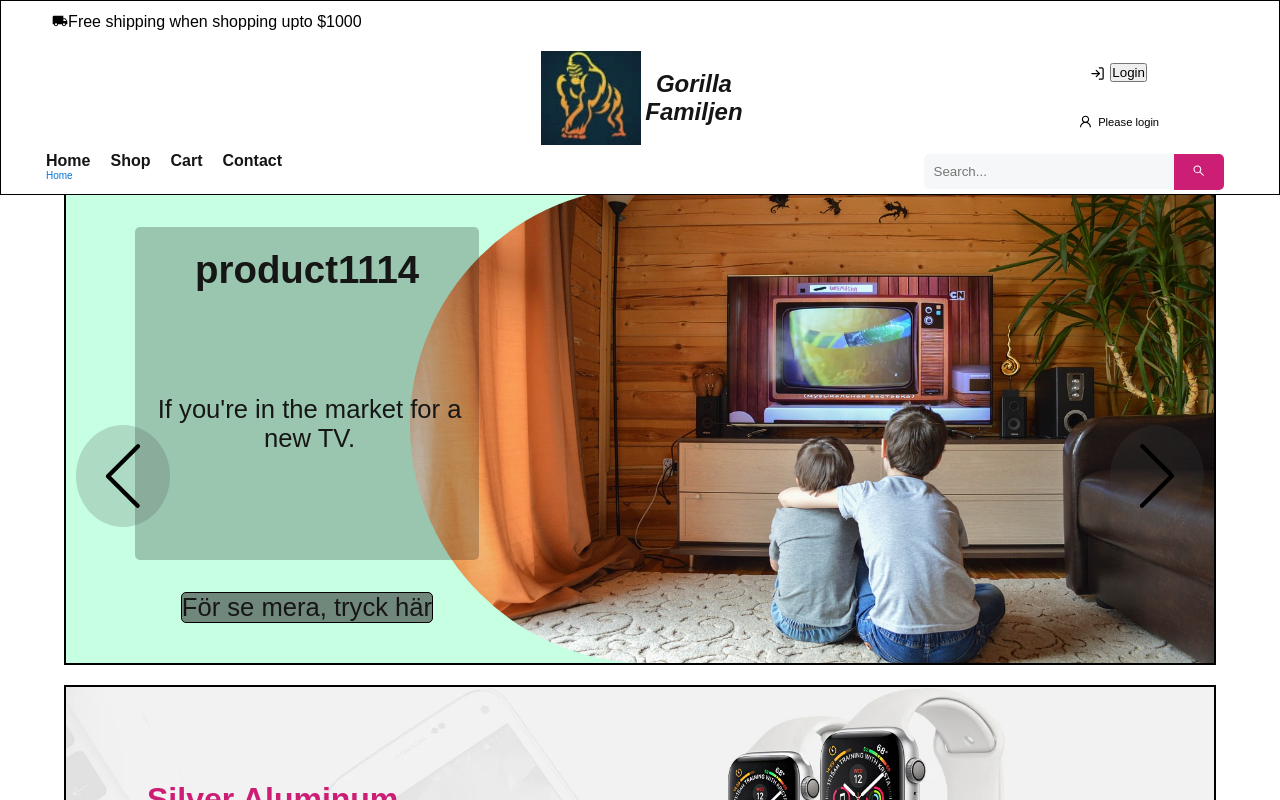
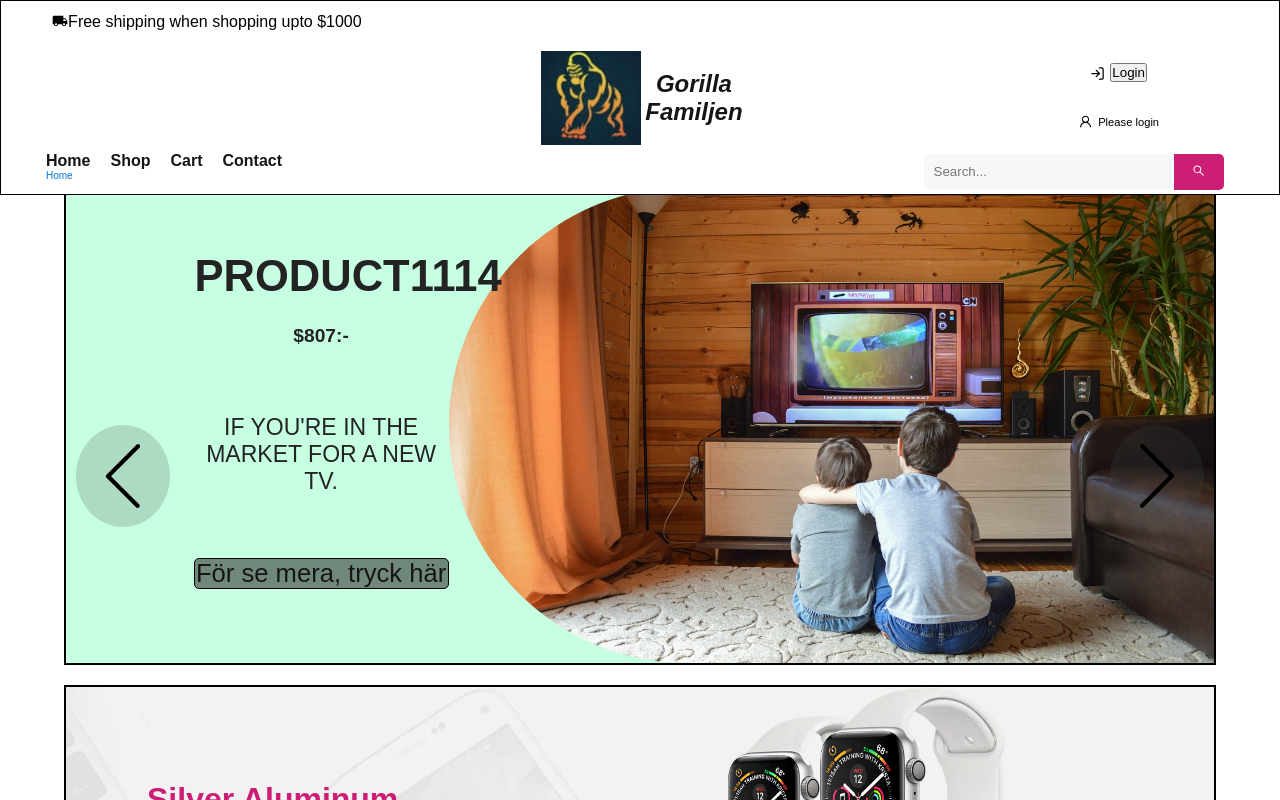
Before and after one commit to Delzarkafashi/react-shop, a React (Create React App) app in the folder eshop/: page / in a window 1280 px wide. Shown: the top 800 px of the page. Built offline with nearby package versions, Linux system fonts and the light colour scheme.

Commit message:
grid till imageslider

```diff
--- a/eshop/src/comp/components/ImageSlider.css
+++ b/eshop/src/comp/components/ImageSlider.css
@@ -3,6 +3,74 @@
         margin: 0;
         padding: 0;
     }
+    .slide {
+        display: grid;
+        grid-template-columns: repeat(9, 1fr);
+        grid-template-rows: repeat(8, 1fr);
+        grid-column-gap: 0px;
+        grid-row-gap: 0px;
+        position: absolute;
+        width: 100%; /* Fyller hela bredden av slidern */
+        height: 100%; /* Fyller hela höjden av slidern */
+        opacity: 0;
+        transition: opacity 1s ease;
+        align-items: center;
+        justify-content: center;
+        background-color: #c6ffe1;
+        }
+
+        .image { grid-area: 1 / 4 / 9 / 10;
+            height: 100%; /* Behåller aspektförhållande */
+            object-fit: cover;
+             /* Rundade hörn på bilden */
+            border-top-left-radius: 350px;
+            border-bottom-left-radius: 350px;
+        }
+        .slide-text { grid-area: 7 / 2 / 8 / 4;
+            border: 1px solid #000; /* svart ram */
+            z-index: 10;
+            width: auto;
+            color: #161616;
+            background-color: rgba(56, 55, 55, 0.6);
+            border-radius: 5px;
+            text-align: center;
+            font-size: 2vw;
+            height: auto;
+            cursor: pointer;
+            }
+        .product-info-text { grid-area: 2 / 2 / 7 / 4;
+            color: #16161600;
+            background-color: rgba(0, 0, 0, 0.223);
+            border-radius: 5px;
+            text-align: center; /* Texten justeras till vänster */
+            font-size: 3vw; /* Responsiv fontstorlek */
+            cursor: pointer;
+            overflow: hidden; /* Dölj överskjutande text */}
+        .SlideName { grid-area: 2 / 2 / 3 / 4;
+        border: 1px solid #00000000; /* svart ram */
+        width: auto;
+        color: #161616;
+        background-color: rgba(56, 55, 55, 0);
+        border-radius: 5px;
+        font-size: 2vw;
+        height: auto;
+        }
+        .SlidePrice { grid-area: 3 / 2 / 4 / 4;
+            text-align: center;
+            font-size: 1.5vw;}
+        .SlideInfo { grid-area: 4 / 2 / 7 / 4;
+            border: 1px solid #00000000; /* svart ram */
+            width: auto;
+            color: #161616;
+            background-color: rgba(0, 0, 0, 0);
+            border-radius: 5px;
+            text-align: center;
+            font-size: 1.5vw;
+            height: auto;
+        }
+        .div7 { grid-area: 4 / 1 / 6 / 2; }
+        .div8 { grid-area: 4 / 9 / 6 / 10; }
+
 
     .container-slider {
         position: relative;
@@ -50,138 +118,25 @@
     }
 
 
-    .slide {
-        position: absolute;
-        width: 100%; /* Fyller hela bredden av slidern */
-        height: 100%; /* Fyller hela höjden av slidern */
-        opacity: 0;
-        transition: opacity 1s ease;
-        display: flex;
-        align-items: center;
-        justify-content: center;
-        background-color: #c6ffe1;
-    }
+
 
     .slide.active {
         opacity: 1;
     }
 
-    .image {
-        width: calc(90% - 20%);  /* Responsiv bredd */
-        height: 100%; /* Behåller aspektförhållande */
-        object-fit: cover;
-         /* Rundade hörn på bilden */
-        border-top-left-radius: 350px;
-        border-bottom-left-radius: 350px;
-        margin-left: 30%; /* Lägger till 30% padding på vänster sida */
-        margin-right: 0%;
+    .SlideName h1{
+        text-transform: uppercase;
+        color: #232323;
+        font-size: 1.7em;
+    }
+    .SlidePrice h2{
+        text-transform: uppercase;
+        color: #232323;
+        font-size: 1em;
     }
 
-
-
-    .product-info-text {
-        position: absolute;
-        height: 70%;
-        top: 40px; /* 20px från botten */
-        left: 6%; /* Flyttar texten till vänsterkanten */
-        bottom: 20%;
-        width: 30%; /* Texten fyller 30% av föräldraelementets bredd */
-        padding: 20px 5px 20px 5px; /* 20px padding från toppen och botten, 5px från vänster och höger */
-        color: #16161600;
-        background-color: rgba(0, 0, 0, 0.223);
-        border-radius: 5px;
-        text-align: center; /* Texten justeras till vänster */
-        font-size: 3vw; /* Responsiv fontstorlek */
-        cursor: pointer;
-        overflow: hidden; /* Dölj överskjutande text */
+    .SlideInfo p {
+        text-transform: uppercase;
+        color: #232323;
+        font-size: 1.2em;
     }
-    .SlideName {
-        border: 1px solid #00000000; /* svart ram */
-        width: auto;
-        color: #161616;
-        background-color: rgba(56, 55, 55, 0);
-        border-radius: 5px;
-        font-size: 2vw;
-        height: auto;
-    }
-    .SlideName h1 {
-        margin: 0; /* ta bort marginal för h1 */
-
-    }
-    .slide-text
-    {
-        border: 1px solid #000; /* svart ram */
-        z-index: 10;
-        position: absolute;
-        left: 10%;
-        width: auto;
-        color: #161616;
-        background-color: rgba(56, 55, 55, 0.6);
-        border-radius: 5px;
-        text-align: center;
-        font-size: 2vw;
-        height: auto;
-        cursor: pointer;
-        bottom: 40px;
-    }
-    .SlideInfo {
-        border: 1px solid #00000000; /* svart ram */
-        z-index: 1003;
-        position: absolute;
-        width: auto;
-        color: #161616;
-        background-color: rgba(0, 0, 0, 0);
-        border-radius: 5px;
-        text-align: center;
-        font-size: 2vw;
-        height: auto;
-        bottom: 40px;
-        top: 50%;
-    }
-
-
-
-
-    /* Media queries för mindre skärmar */
-    @media screen and (max-width: 1000px) {
-        .slider {
-            height: 40vh;
-        }
-
-        .image {
-            max-width: 90%;
-        }
-        .product-info-text {
-            font-size: 3vw;
-            bottom: 20%;
-        }
-        .left-arrow, .right-arrow {
-            height: 8vw; /* mindre höjd för mindre skärmar */
-            font-size: 4vw; /* mindre fontstorlek för mindre skärmar */
-        }
-    }
-
-    @media screen and (max-width: 580px) {
-        .left-arrow, .right-arrow {
-            height: 10vw; /* ännu mindre höjd för mycket små skärmar */
-            font-size: 10vw; /* ännu mindre fontstorlek för mycket små skärmar */
-        }
-    }
-
-    /* @media screen and (max-width: 580px) {
-        .slider {
-            height: 30vh;
-        }
-
-        .image {
-            max-width: 100%;
-        }
-
-        .slide-text{
-            font-size: 2vw;
-        }
-        .product-info-text {
-            font-size: 2vw;
-            bottom: 20%;
-        }
-    } */
--- a/eshop/src/comp/components/ImageSlider.js
+++ b/eshop/src/comp/components/ImageSlider.js
@@ -56,18 +56,19 @@ const ImageSlider = ({ Filter, allcateFilter }) => {
                                     {slide.text}
                                 </div>
                                 <div className="product-info-text">
-                                    <div className="SlideName">
+
+                                </div>
+                                <div className="SlideName">
                                     <h1>{slide.Name} </h1>
                                     </div>
 
-                                    {/* <div className="SlidePrice">
+                                    <div className="SlidePrice">
                                     <h2>${slide.price}:-</h2>
-                                    </div> */}
+                                    </div>
 
                                     <div className="SlideInfo">
                                     <p>{slide.info}</p>
                                     </div>
-                                </div>
                             </>
                         )}
                     </div>
```
